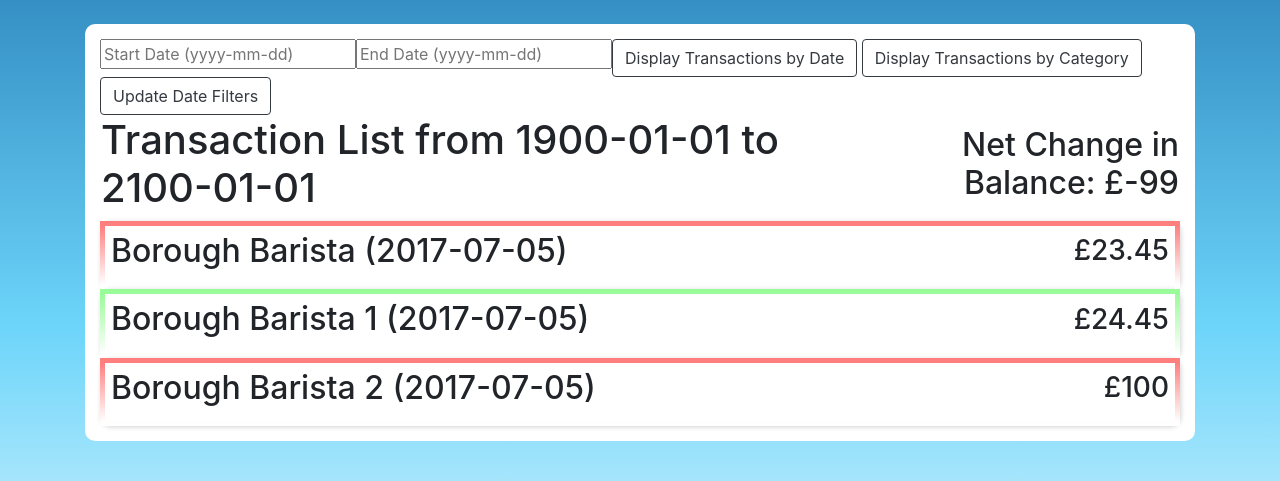
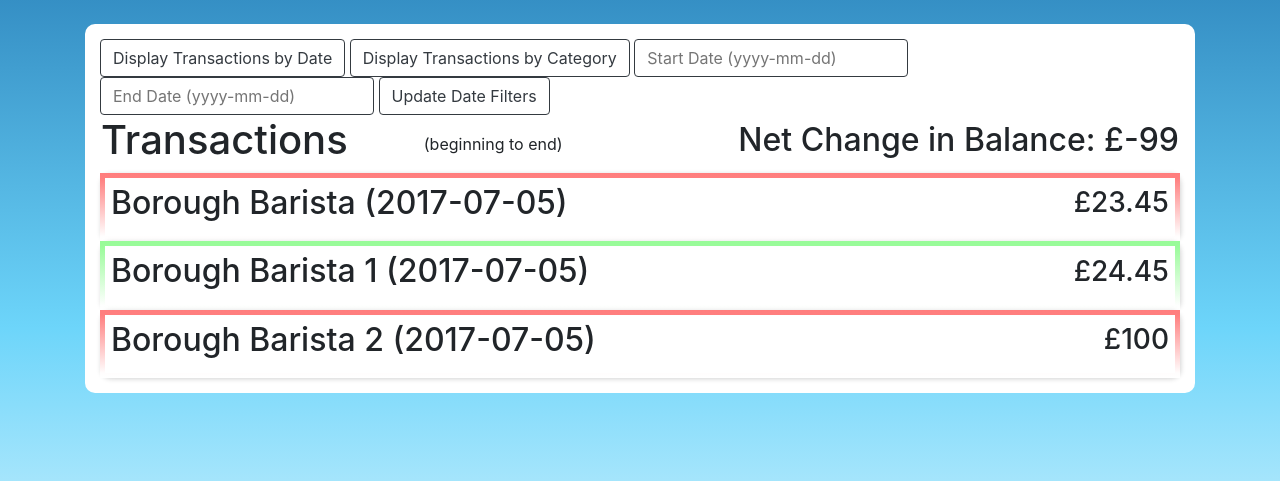
Before and after one commit to JackBiggin/MyPiggybank, a PHP site: the page made by Past Transactions List.html in a window 1280 px wide. Shown: the part 72-553 px from the top of the page. Run offline with PHP 8.4, Linux system fonts and the light colour scheme; some libraries are stand-ins or nearby versions.

Commit message:
Fixed display with a date filter.

```diff
--- a/All Site Styles.css
+++ b/All Site Styles.css
@@ -55,10 +55,11 @@ html {
 
 }
 
-inputBox {
-    border: 1px solid transparent;
+.inputBox {
+    border: 1px solid #343a40;;
     padding: .375rem .75rem;
     font-size: 1rem;
     line-height: 1.5;
     border-radius: .25rem;
+	display: inline-block;
 }
--- a/Past Transactions List.html
+++ b/Past Transactions List.html
@@ -56,12 +56,13 @@
     </nav><br />
     <div class="container">
 		<div class="whiteBackground">
-			<div>
-				<div class='btn btn-outline-dark' onclick='displayTransactionList(largeTransactionArray)'>Display Transactions by Date</div>
-				<div class='btn btn-outline-dark' onclick='displayTransactionCategories(largeTransactionArray)'>Display Transactions by Category</div>
-				<form style="float:left;"><input type="text" id="startdate" placeholder="Start Date (yyyy-mm-dd)"><input type="text" id="enddate" placeholder="End Date (yyyy-mm-dd)"></form>
-				<div class='btn btn-outline-dark' onclick='updateDateFilter()'>Update Date Filters</div>
-			</div>
+			<form>
+				<div style="display: inline-block"><span style="display: block" class='btn btn-outline-dark' onclick='displayTransactionList(largeTransactionArray)'>Display Transactions by Date</span></div>
+				<div style="display: inline-block"><span style="display: block" class='btn btn-outline-dark' onclick='displayTransactionCategories(largeTransactionArray)'>Display Transactions by Category</span></div>
+				<div style="display: inline-block"><input class="inputBox" type="text" id="startdate" placeholder="Start Date (yyyy-mm-dd)"></div>
+				<div style="display: inline-block"><input class="inputBox" type="text" id="enddate" placeholder="End Date (yyyy-mm-dd)"></div>
+				<div style="display: inline-block"><span style="display: block" class='btn btn-outline-dark' onclick='updateDateFilter()'>Update Date Filters</span></div>
+			</form>
 			<div id="transactionList"></div>
         </div>
     </div>
--- a/transactionList.js
+++ b/transactionList.js
@@ -1,8 +1,8 @@
 var largeTransactionArray;
 var transactionsListOutput = null;
 var transactionsCategoriesOutput = null;
-var startDate = "1900-01-01";
-var endDate = "2100-01-01";
+var startDate = "beginning";
+var endDate = "end";
 var total = 0;
 
 function displayTransactionList() {
@@ -10,7 +10,7 @@ function displayTransactionList() {
 		transactionsListOutput = "";
 		loadTransactionList();
 	}
-	var temp = "<table width='100%'><tbody><tr><td><h1>Transaction List from " + startDate + " to " + endDate + "</h1></td><td><h2 class='textRight'>Net Change in Balance: £" + total + "</h2></td></tr></tbody></table>";
+	var temp = "<table width='100%'><tbody><tr><td><h1 style='display: float;'>Transactions</h1><td>(" + startDate + " to " + endDate + ")</td></td><td><h2 class='textRight'>Net Change in Balance: £" + total + "</h2></td></tr></tbody></table>";
 	temp += transactionsListOutput;
 	document.getElementById("transactionList").innerHTML = temp;
 }
@@ -20,7 +20,7 @@ function displayTransactionCategories() {
 		transactionsCategoriesOutput = "";
 		loadTransactionCategories();
 	}
-	var temp = "<table width='100%'><tbody><tr><td><h1>Transaction List from " + startDate + " to " + endDate + "</h1></td><td><h2 class='textRight'>Net Change in Balance: £" + total + "</h2></td></tr></tbody></table>";
+	var temp = "<table width='100%'><tbody><tr><td><h1 style='display: float;'>Transactions</h1><td>(" + startDate + " to " + endDate + ")</td></td><td><h2 class='textRight'>Net Change in Balance: £" + total + "</h2></td></tr></tbody></table>";
 	temp += transactionsCategoriesOutput;
 	document.getElementById("transactionList").innerHTML = temp;
 }
@@ -122,22 +122,23 @@ function dataParse(rawData) {
 function updateDateFilter() {
 	var tempStart = document.getElementById("startdate").value;
 	var tempEnd = document.getElementById("enddate").value;
-	if (startDate.indexOf(tempStart) < 0 || endDate.indexOf(tempEnd) < 0) {
+	if (tempStart.length == 0 || tempEnd.length == 0 || startDate.indexOf(tempStart) < 0 || endDate.indexOf(tempEnd) < 0) {
 		transactionsListOutput = null;
 		transactionsCategoriesOutput = null;
 		startDate = tempStart;
 		endDate = tempEnd;
 		if (startDate.length != 10) {
-			startDate = "1900-01-01";
+			startDate = "beginning";
 		}
 		if (endDate.length != 10) {
-			endDate = "2100-01-01";
+			endDate = "end";
 		}
 		if (document.getElementById("transactionList").innerHTML.indexOf("section") > -1) {
 			displayTransactionCategories();
 		} else {
 			displayTransactionList();
 		}
+		var output = "";
 	}
 	document.getElementById("startdate").value = "";
 	document.getElementById("enddate").value = "";
```
